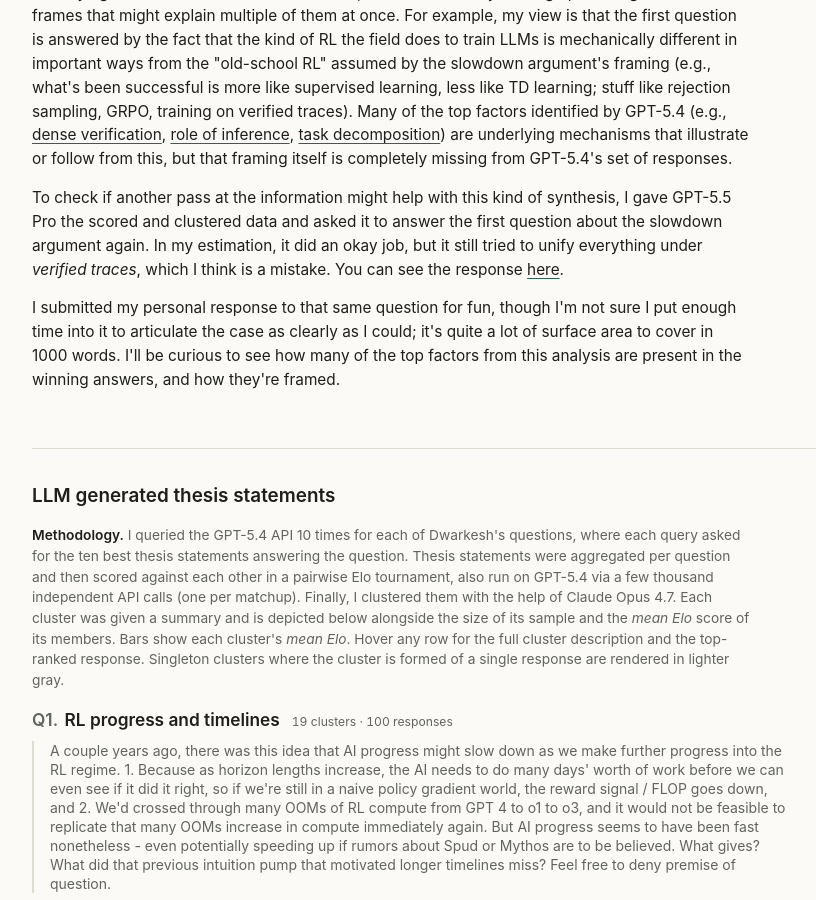
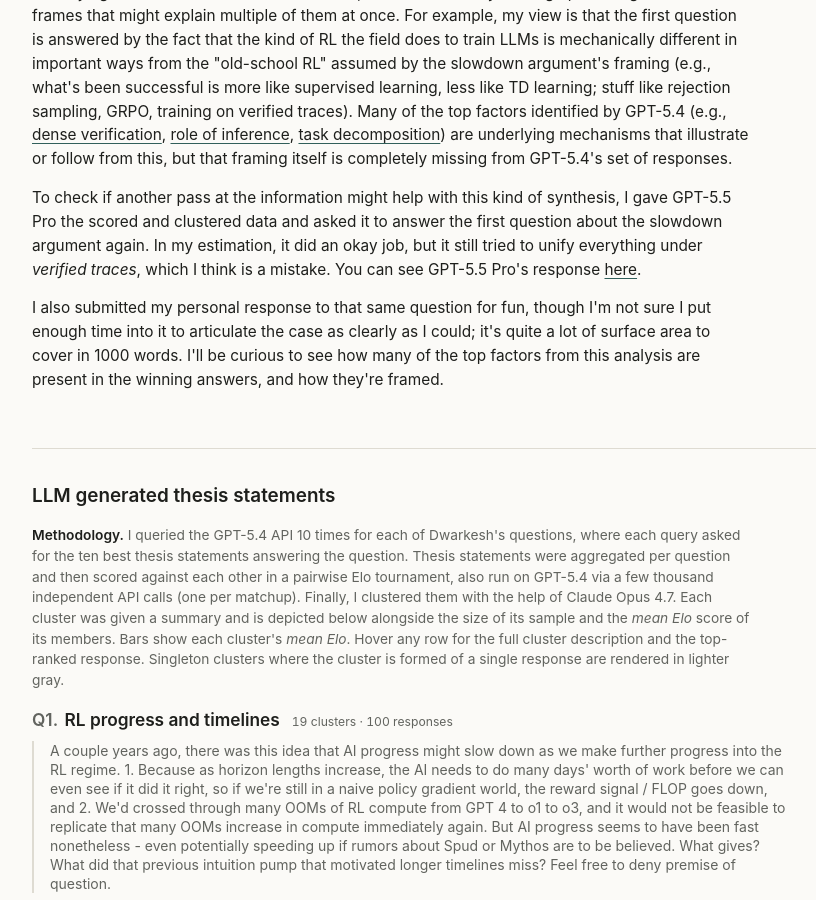
Before and after one commit to Ejhfast/ejhfast.github.com, a Jekyll site: the page llms-find-the-right-factors-but-miss-the-frame.html, which Jekyll copies as it is, in a window 1280 px wide and 900 px high, scrolled down 389 px. Shown: the whole window, without its empty margins (144-960 px from the left). Built offline with Jekyll 4.4.1, drawn with Linux system fonts in a browser that asks for light colours.

Commit message:
Clarify GPT response reference

```diff
--- a/llms-find-the-right-factors-but-miss-the-frame.html
+++ b/llms-find-the-right-factors-but-miss-the-frame.html
@@ -403,10 +403,10 @@
       Having done so, I'd make my own critique of the LLMs somewhat differently: they are good at identifying the most crucial individual factors, but have difficulty coming up with higher-level frames that might explain multiple of them at once. For example, my view is that the first question is answered by the fact that the kind of RL the field does to train LLMs is mechanically different in important ways from the "old-school RL" assumed by the slowdown argument's framing (e.g., what's been successful is more like supervised learning, less like TD learning; stuff like rejection sampling, GRPO, training on verified traces). Many of the top factors identified by GPT-5.4 (e.g., <a href="#cluster-rl_progress_timelines-verifier_dense_signal">dense verification</a>, <a href="#cluster-rl_progress_timelines-inference_time_search">role of inference</a>, <a href="#cluster-rl_progress_timelines-task_decomposition">task decomposition</a>) are underlying mechanisms that illustrate or follow from this, but that framing itself is completely missing from GPT-5.4's set of responses.
     </p>
     <p>
-      To check if another pass at the information might help with this kind of synthesis, I gave GPT-5.5 Pro the scored and clustered data and asked it to answer the first question about the slowdown argument again. In my estimation, it did an okay job, but it still tried to unify everything under <em>verified traces</em>, which I think is a mistake. You can see the response <a href="#gpt55-response">here</a>.
+      To check if another pass at the information might help with this kind of synthesis, I gave GPT-5.5 Pro the scored and clustered data and asked it to answer the first question about the slowdown argument again. In my estimation, it did an okay job, but it still tried to unify everything under <em>verified traces</em>, which I think is a mistake. You can see GPT-5.5 Pro's response <a href="#gpt55-response">here</a>.
     </p>
     <p>
-      I submitted my personal response to that same question for fun, though I'm not sure I put enough time into it to articulate the case as clearly as I could; it's quite a lot of surface area to cover in 1000 words. I'll be curious to see how many of the top factors from this analysis are present in the winning answers, and how they're framed.
+      I also submitted my personal response to that same question for fun, though I'm not sure I put enough time into it to articulate the case as clearly as I could; it's quite a lot of surface area to cover in 1000 words. I'll be curious to see how many of the top factors from this analysis are present in the winning answers, and how they're framed.
     </p>
   </div>
 </header>
```
